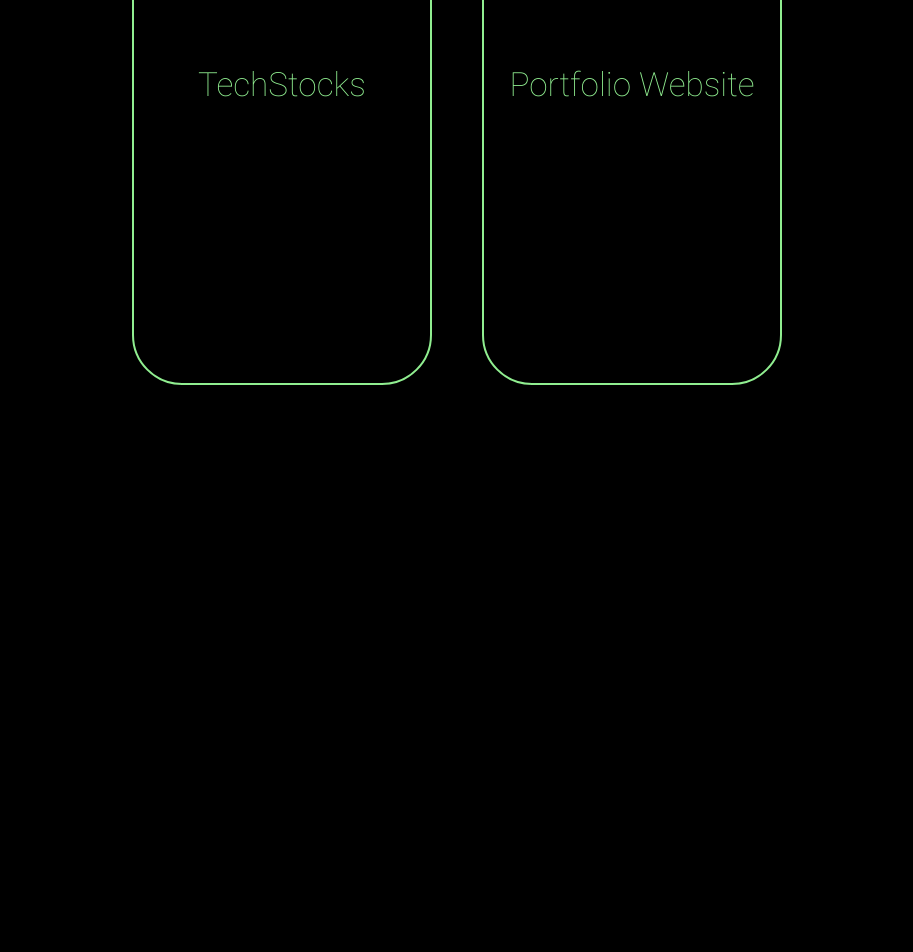
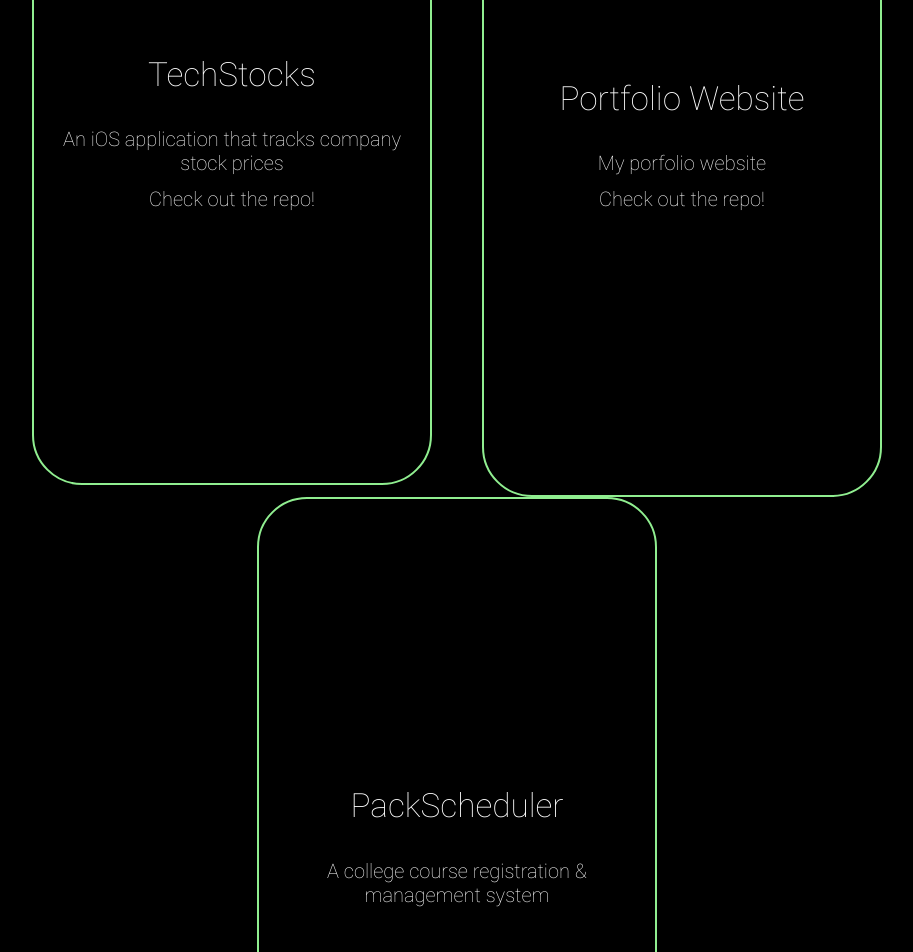
Before and after one commit to nvdixit/Portfolio, a React (Create React App) app in the folder portfolio/: page /Projects in a window 1280 px wide. Shown: the part 640-1592 px from the top of the page, without its empty margins (183-1096 px from the left). Before the commit the page ends 1051 px from the top, so only its background shows below. Built offline with nearby package versions, Linux system fonts and the light colour scheme.

Commit message:
Added content to Projects page

```diff
--- a/portfolio/src/components/ProjectButton/ProjectButton.css
+++ b/portfolio/src/components/ProjectButton/ProjectButton.css
@@ -1,10 +1,10 @@
 #ProjectButton {
-    color:lightgreen;
+    color:white;
     background-color: black;
     border-color:lightgreen;
 
-    width:300px;
-    height:600px;
+    width:400px;
+    height:700px;
     border-radius: 50px;
     border-style: solid;
 
@@ -16,6 +16,27 @@
     font-size: 25pt;
 }
 
-#ProjectButton:hover {
+#description {
+    font-size: 15pt;
+    margin-left: 15pt;
+    margin-right: 15pt;
+}
+
+#RepoLink {
+    text-decoration: none;
+    color: white;
+    font-size: 15pt;
+}
+
+#RepoLink:hover {
+    color:orange;
+}
+
+#ProjectName {
+    width: fit-content;
+}
+
+#ProjectName:hover {
+    color:lightgreen;
     cursor:pointer;
 }
--- a/portfolio/src/components/ProjectButton/ProjectButton.js
+++ b/portfolio/src/components/ProjectButton/ProjectButton.js
@@ -1,9 +1,29 @@
 import "./ProjectButton.css"
 
 function ProjectButton(props) {
-    return (
-        <button id="ProjectButton">{props.projectName}</button>
-    )
+    if(props.hasRepo) {
+        return (
+            <button id="ProjectButton">
+                <center>
+                    <div id="ProjectName" onClick={() => {
+
+                    }}>{props.projectName}</div> <pre/>
+                    <div id="description">{props.description}</div>
+                    <a id="RepoLink"href={props.repoUrl} target="_Blank" rel="noreferrer">Check out the repo!</a>
+                </center>
+            </button>
+        )
+    }
+    else {
+        return (
+            <button id="ProjectButton">
+            <center>
+                <div id="ProjectName" onClick="">{props.projectName}</div> <pre/>
+                <div id="description">{props.description}</div>
+            </center>
+        </button>
+        )
+    }
 }
 
 export default ProjectButton
--- a/portfolio/src/components/Projects.js
+++ b/portfolio/src/components/Projects.js
@@ -16,8 +16,9 @@ function Projects() {
 
             <p>
                 <center>
-                    <ProjectButton projectName="TechStocks"/>
-                    <ProjectButton projectName="Portfolio Website"/>
+                    <ProjectButton projectName="TechStocks" description="An iOS application that tracks company stock prices" hasRepo={true} repoUrl="https://github.com/nvdixit/TechStocks"/>
+                    <ProjectButton projectName="Portfolio Website" description="My porfolio website" hasRepo={true}repoUrl="https://github.com/nvdixit/Portfolio"/>
+                    <ProjectButton projectName="PackScheduler" description="A college course registration & management system" hasRepo={false}/>
                 </center>
             </p>
         </main>
```
